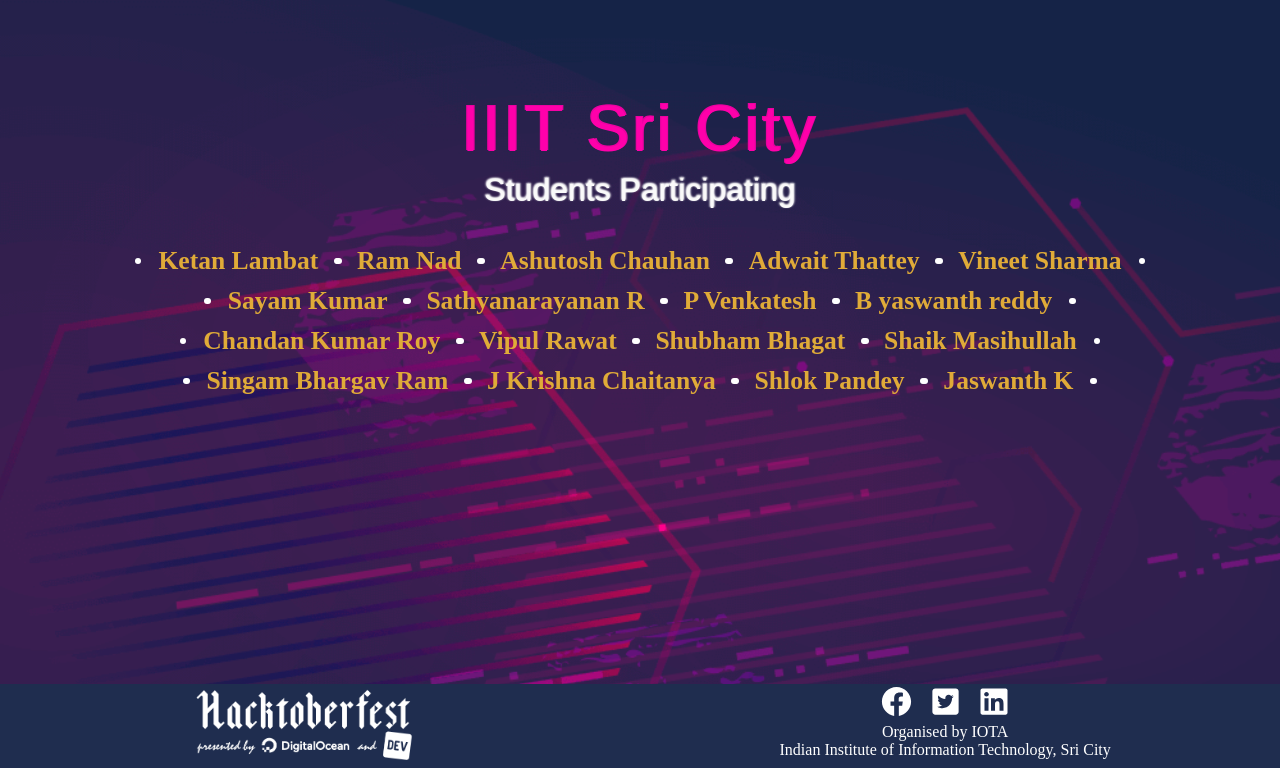
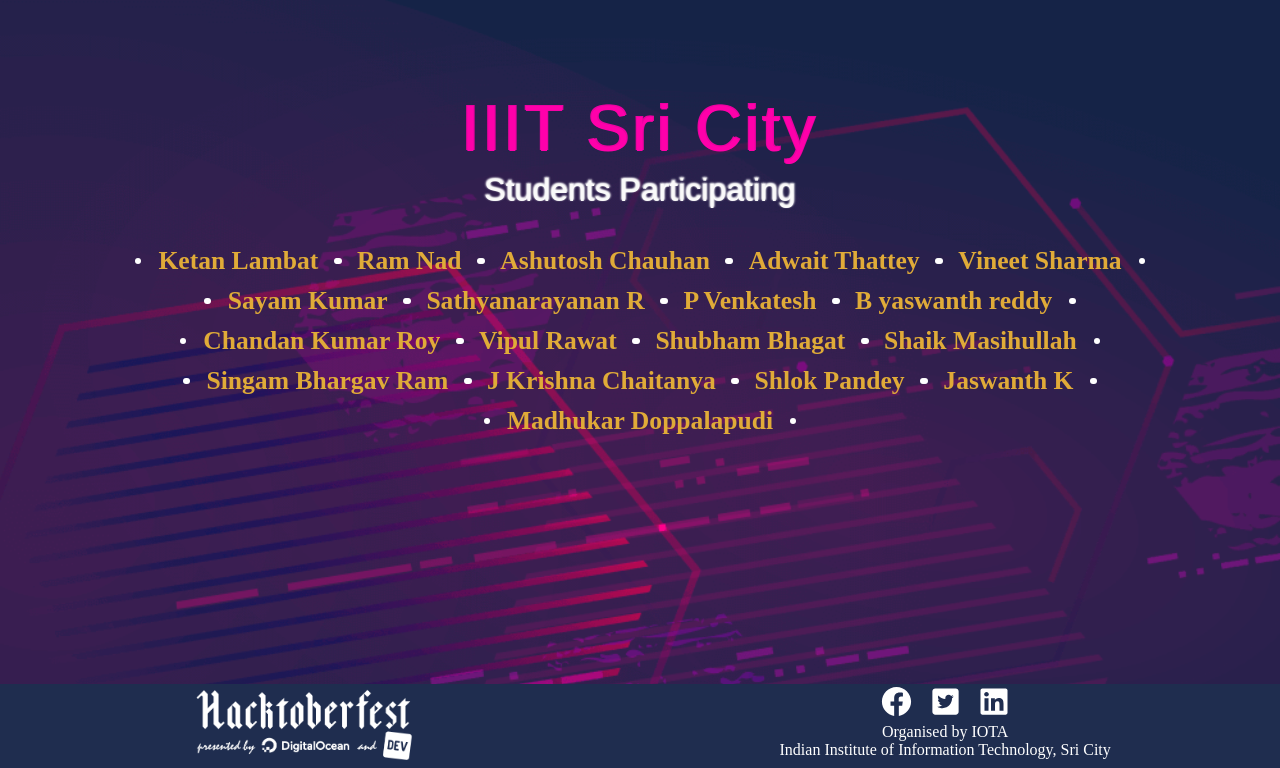
Before and after one commit to Project-Club-IIITS/hacktoberfest2019-participants, a Jekyll site: the page index.html, which Jekyll copies as it is, in a window 1280 px wide, cut to the strip 132-900 px from the top of the page. Built offline with Jekyll 4.4.1, drawn with Linux system fonts in a browser that asks for light colours; some web fonts are replaced.

Commit message:
Added Madhukar Doppalapudi

```diff
--- a/index.html
+++ b/index.html
@@ -63,7 +63,7 @@
                 <li><a href="https://github.com/chaitanya531">J Krishna Chaitanya</a></li>
                 <li><a href="https://github.com/b30wulffz">Shlok Pandey</a></li>
                 <li><a href="https://github.com/JazzKriss21">Jaswanth K</a></li>
-
+                <li><a href="https://github.com/madhukar-99">Madhukar Doppalapudi</a></li>
             </ul>
         </div>
     </div>
```
